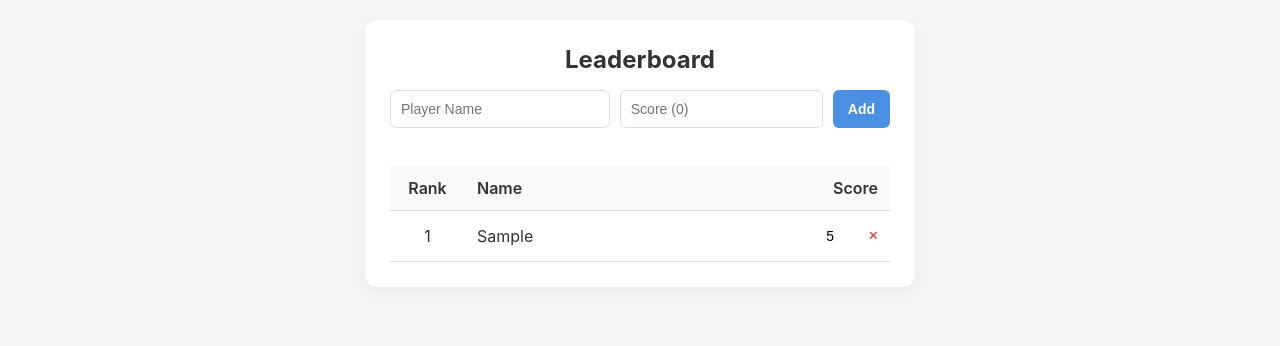
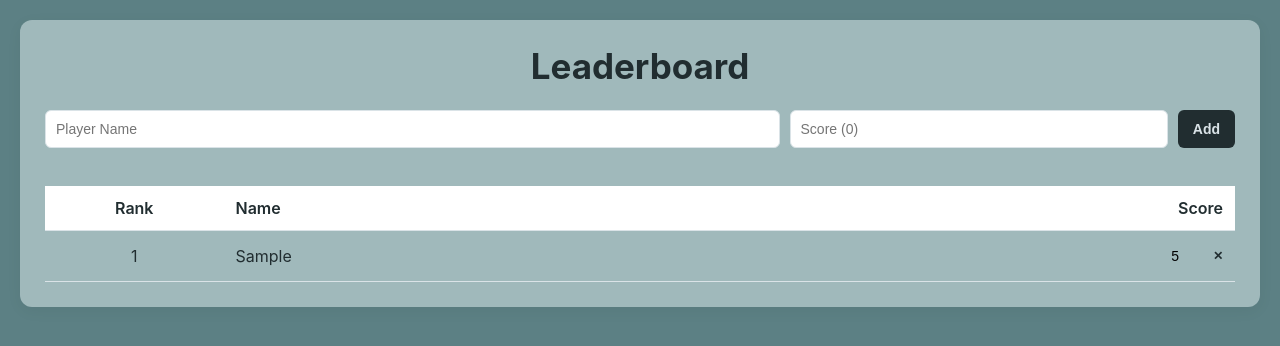
Before and after one commit to smartin125/Chess, a plain HTML site: page leaderboard.html in a window 1280 px wide. Both pictures are taken after typing "Sample", "5" into the empty fields and a click on the button "Add". Drawn offline with Linux system fonts and the light colour scheme.

```diff
--- a/leaderboard.html
+++ b/leaderboard.html
@@ -6,11 +6,11 @@
     <title>Leaderboard</title>
     <style>
         :root {
-            --bg-color: #f4f7f6;
-            --card-bg: #ffffff;
-            --primary: #4a90e2;
-            --text: #333333;
-            --border: #dddddd;
+            --bg-color: #5c8084;
+            --card-bg: #a0b9bb;
+            --primary: #212d30;
+            --text: #212d30;
+            --border: #dae3e7;
         }
 
         body {
@@ -25,7 +25,7 @@
 
         .container {
             width: 100%;
-            max-width: 500px;
+            max-width: 1500px;
             background: var(--card-bg);
             padding: 25px;
             border-radius: 12px;
@@ -35,7 +35,7 @@
         h1 {
             margin-top: 0;
             text-align: center;
-            font-size: 24px;
+            font-size: 35px;
         }
 
         .form-group {
@@ -61,7 +61,7 @@
 
         button {
             background-color: var(--primary);
-            color: white;
+            color: #dae3e7;
             border: none;
             padding: 10px 15px;
             border-radius: 6px;
@@ -75,7 +75,7 @@
         }
 
         .error-msg {
-            color: #d9534f;
+            color: #212d30;
             font-size: 13px;
             margin-top: -15px;
             margin-bottom: 15px;
@@ -95,7 +95,7 @@
         }
 
         th {
-            background-color: #f8f9fa;
+            background-color: white;
             font-weight: 600;
         }
 
@@ -114,7 +114,7 @@
 
         td.score-col input:focus {
             border-color: var(--primary);
-            background: white;
+            background: #dae3e7;
             outline: none;
             border-radius: 4px;
         }
@@ -129,7 +129,7 @@
         .delete-btn {
             background: none;
             border: none;
-            color: #d9534f;
+            color: #212d30;
             cursor: pointer;
             font-size: 12px;
             padding: 0;
```
Also changed, not shown: ladder.html (+20 -18 lines), scorechart.html (+4 -4 lines), tournamentsetup.html (+2 -1 lines), 3 other files.
